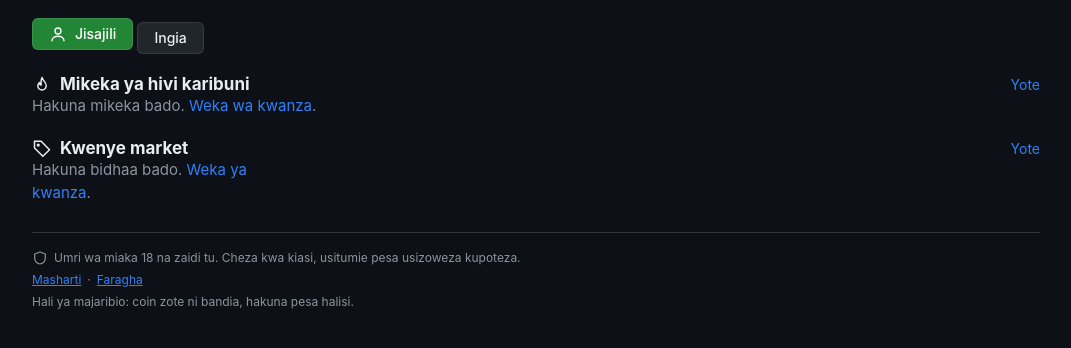
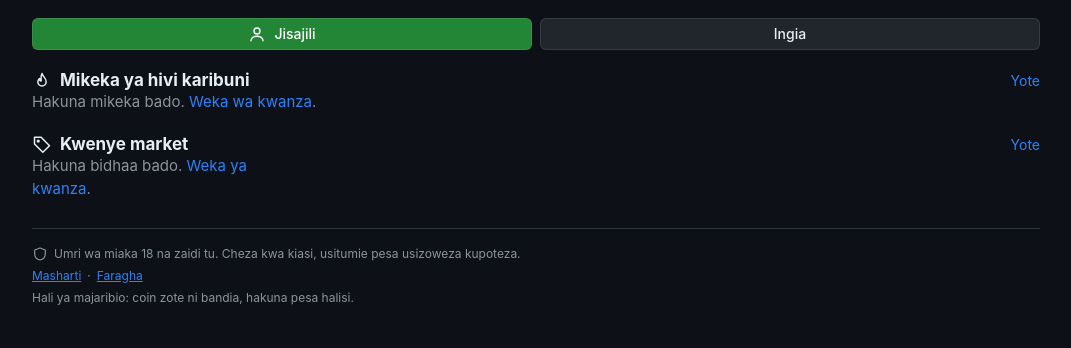
Before and after one commit to matondo-maduhu/smarthub, a Flask app: page / in a window 1280 px wide. Shown: the part 57-405 px from the top of the page, without its empty margins (104-1175 px from the left). Run offline with Flask 3, Linux system fonts and the light colour scheme; some libraries are stand-ins or nearby versions.

Commit message:
Add files via upload

```diff
--- a/static/css/style.css
+++ b/static/css/style.css
@@ -617,3 +617,9 @@ a.box-row:hover { background: var(--surface-2); text-decoration: none; }
 .row-actions { display: flex; gap: 6px; flex-wrap: wrap; justify-content: flex-end; }
 .row-actions form { margin: 0; }
 @media (prefers-reduced-motion: reduce) { .ads-track { scroll-behavior: auto; } }
+.guest-row { display: flex; gap: 8px; }
+.guest-row .btn { flex: 1; justify-content: center; }
+/* Matangazo: maandishi yasikatwe na yasomeke kwenye picha yoyote */
+.ad { justify-content: flex-start; aspect-ratio: 16 / 7; min-height: 150px; }
+.ad-text { box-sizing: border-box; min-width: 0; max-width: 100%; text-align: left; overflow-wrap: anywhere; text-shadow: 0 1px 3px rgba(0,0,0,.55); }
+.ad.has-img::before { background: linear-gradient(to top, rgba(0,0,0,.8), rgba(0,0,0,.25) 65%, rgba(0,0,0,.1)); }
```
